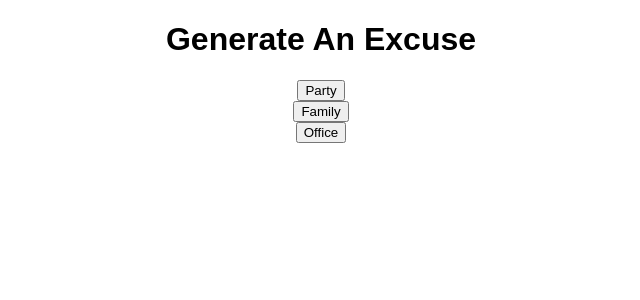
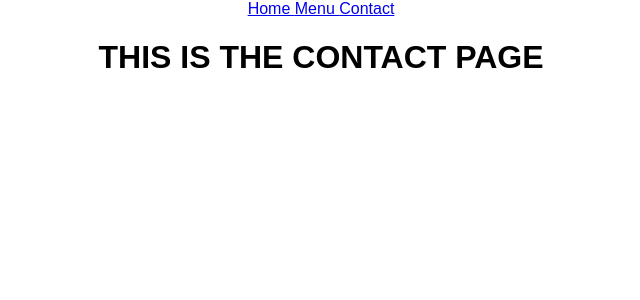
Before and after one commit to daisyyedda/ReactJS-Episode1, a React (Create React App) app: page /contact in a window 1280 px wide. Shown: the top 300 px of the page, without its empty margins (319-959 px from the left). Built offline with nearby package versions, Linux system fonts and the light colour scheme.

Commit message:
react router dom

```diff
--- a/package.json
+++ b/package.json
@@ -9,6 +9,7 @@
     "axios": "^1.2.2",
     "react": "^18.2.0",
     "react-dom": "^18.2.0",
+    "react-router-dom": "^6.6.2",
     "react-scripts": "5.0.1",
     "web-vitals": "^2.1.4"
   },
--- a/src/App.js
+++ b/src/App.js
@@ -7,28 +7,25 @@
 */
 
 import "./App.css";
-import Axios from "axios";
-import { useEffect, useState } from "react";
+import {BrowserRouter as Router, Routes, Route }from 'react-router-dom'
+import { Home } from "./pages/Home";
+import { Menu } from "./pages/Menu";
+import { Contact } from "./pages/Contact";
+import { Error } from "./pages/Error";
+import  {Navbar } from "./pages/Navbar";
 
 function App() {
-  const [generatedExcuse, setGeneratedExcuse] = useState("");
-
-  const fetchExcuse = (excuse) => {
-    Axios.get(`https://excuser.herokuapp.com/v1/excuse/${excuse}/`).then(
-      (res) => {
-        setGeneratedExcuse(res.data[0].excuse);
-      }
-    );
-  };
-
   return (
     <div className="App">
-      <h1> Generate An Excuse </h1>
-      <button onClick={() => fetchExcuse("party")}> Party</button>
-      <button onClick={() => fetchExcuse("family")}> Family</button>
-      <button onClick={() => fetchExcuse("office")}> Office </button>
-
-      <p> {generatedExcuse} </p>
+      <Router>
+        <Navbar/>
+        <Routes>
+          <Route path="/" element={<Home/>} />
+          <Route path="/menu" element={<Menu/>} />
+          <Route path="/contact" element={<Contact/>} />
+          <Route path="*" element={<Error/>} />
+        </Routes>
+      </Router>
     </div>
   );
 }
--- /dev/null
+++ b/src/pages/Contact.js
@@ -0,0 +1,3 @@
+export const Contact = () => {
+  return <h1> THIS IS THE CONTACT PAGE </h1>
+}
--- /dev/null
+++ b/src/pages/Error.js
@@ -0,0 +1,3 @@
+export const Error = () => {
+  return <h1> PAGE NOT FOUND </h1>
+}
--- /dev/null
+++ b/src/pages/Home.js
@@ -0,0 +1,3 @@
+export const Home = () => {
+  return <h1> THIS IS THE HOME PAGE </h1>
+}
--- /dev/null
+++ b/src/pages/Menu.js
@@ -0,0 +1,3 @@
+export const Menu = () => {
+  return <h1> THIS IS THE MENU PAGE </h1>
+}
--- /dev/null
+++ b/src/pages/Navbar.js
@@ -0,0 +1,11 @@
+import { Link } from "react-router-dom"
+
+export const Navbar = () => {
+  return (
+    <div>
+      <Link to="/"> Home </Link>
+      <Link to="/menu"> Menu </Link>
+      <Link to="/contact"> Contact </Link>
+    </div>
+  )
+}
```
Also changed, not shown: 1 other file (tests, documents, lock files or other folders).
